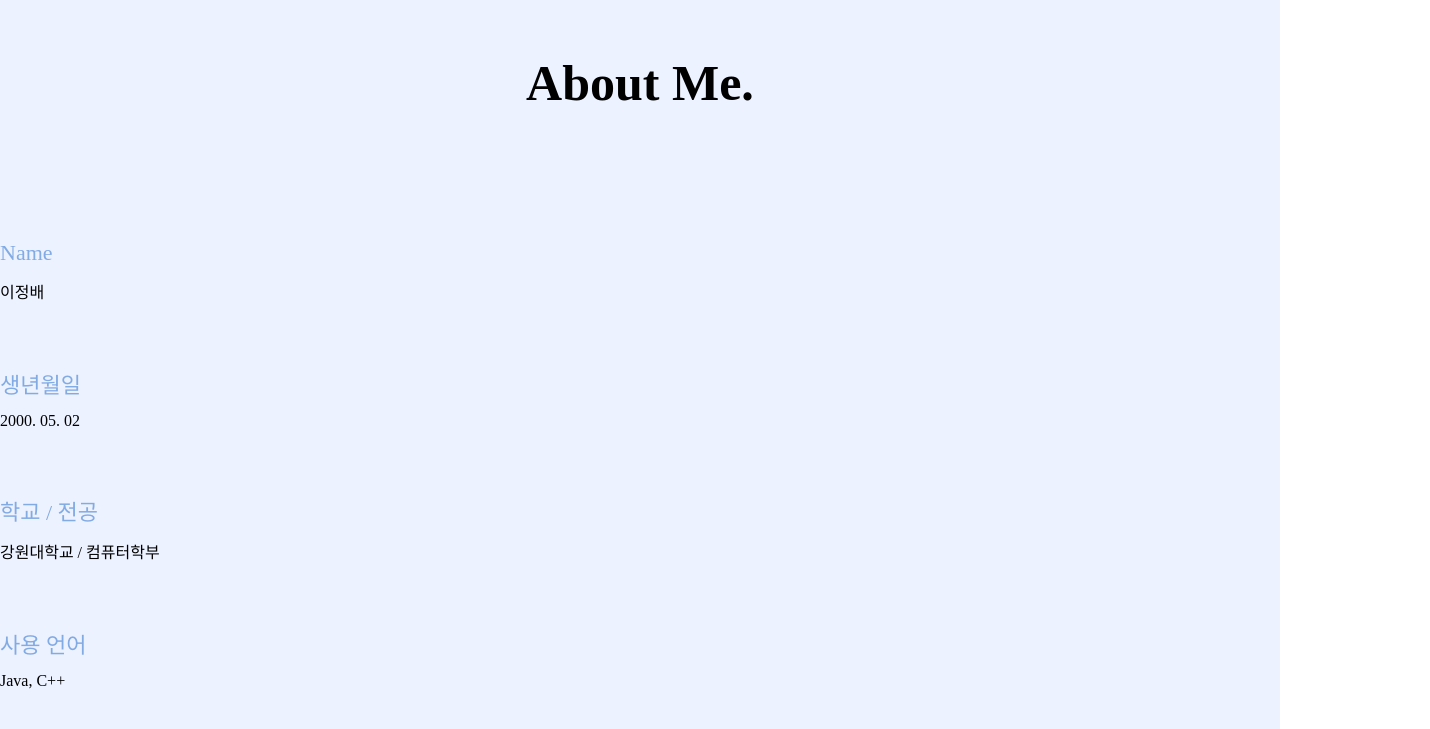
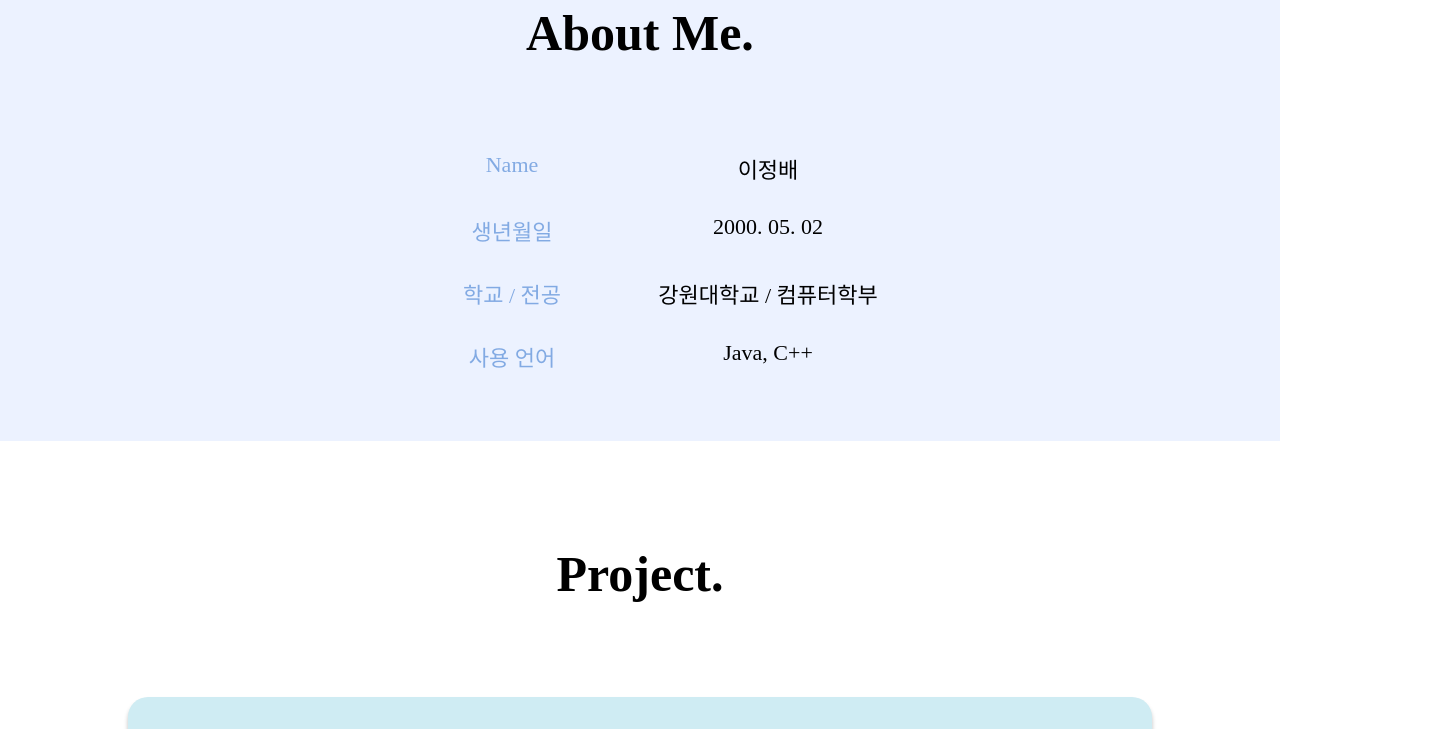
Before and after one commit to RoofMi/ZeNiff_JB, a plain HTML site: page index.html in a window 1280 px wide. Shown: the part 860-1589 px from the top of the page, 1430 px wide, since content can reach past the window. Drawn offline with nearby package versions, Linux system fonts and the light colour scheme; a web font is replaced by a local one.

Commit message:
Style 추가 및 수정

```diff
--- a/css/index.css
+++ b/css/index.css
@@ -68,12 +68,12 @@ nav {
     }
 }
 
-.topMenu > li{
+.topMenu > li {
     display: inline-block;
     position: relative;
 }
 
-.topMenu > li > a{
+.topMenu > li > a {
     display: block;
     color: rgb(101, 93, 187);
     font-size: 17px;
@@ -81,7 +81,7 @@ nav {
     padding: 10px 25px;
 }
 
-.topMenu>li>a:hover{
+.topMenu>li>a:hover {
     cursor: pointer;
     transition: all 0.5s ease-in-out;
     color: rgb(59, 41, 254);
@@ -130,10 +130,6 @@ h2 {
     float: left;
 }
 
-h3 {
-
-}
-
 .section_home {
     background-size: cover;
     background-image: url('../image/back.jpg');
@@ -179,7 +175,38 @@ h3 {
     justify-content: center;
     flex-direction: column;
     background-color: rgb(236, 242, 255);
-    height: 100vh;
+}
+
+.about {
+    display: flex;
+    justify-content: center;
+    margin-bottom: 5%;
+}
+
+.about > dl {
+    display: flex;
+    flex-direction: column;
+    text-align: center;
+    width: 40%;
+}
+
+.about_text {
+    display: flex;
+}
+
+.about_text > dt {
+    color: rgb(130, 170, 227);
+    font-size: 22px;
+    margin-top: 5%;
+    margin-bottom: 1%;
+    width: 50%;
+}
+
+.about_text > dd {
+    font-size: 22px;
+    margin-top: 5%;
+    margin-bottom: 1%;
+    width: 50%;
 }
 
 .section_project {
@@ -275,6 +302,10 @@ dt {
     display: inline-block;
 }
 
+.more_icon > li > a {
+    text-decoration: none;
+}
+
 .more_icon > li > a > img {
     width: 65px;
     margin-left: 3vh;
@@ -282,29 +313,28 @@ dt {
 }
 
 .more_icon > li > a > p {
-    font-family: 'GangwonEduPowerExtraBoldA';
-    font-size: 2vh;
+    font-family: 'MYHaemalgeunSangsang';
+    font-size: 3vh;
 }
 
 footer{
     width: 100%;
-    height: 110%;
+    height: 105%;
     background-color: gray;
     justify-content: center;
     font-size:15px;
 }
 
-footer>div{
+footer > div{
     display: inline-block;
     margin:20px;
 
 }
 
-footer>div:nth-child(1){
+footer > div:nth-child(1){
     padding-right:40px ;
-    border-right:4px solid #fff;
 }
 
-footer>div>span{
+footer > div > span{
     color:white;
 }
```
